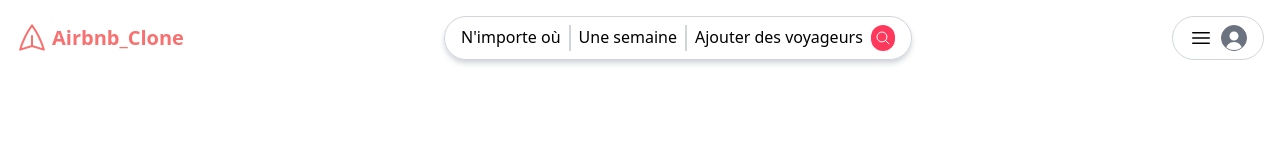
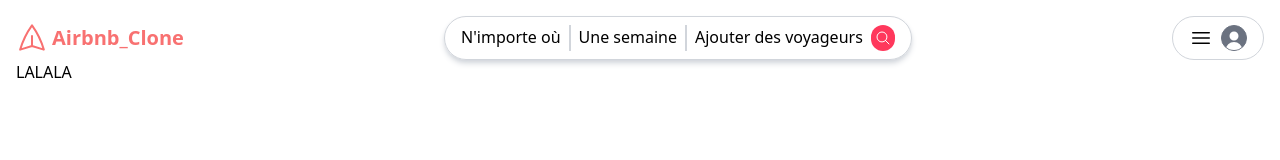
Before and after one commit to TheoKennel/airbnb_clone, a React (Vite) app: page /login in a window 1280 px wide. Shown: the top 160 px of the page. Built offline with nearby package versions, Linux system fonts and the light colour scheme.

Commit message:
Structure code ok, page login / index + content

```diff
--- a/src/App.jsx
+++ b/src/App.jsx
@@ -1,13 +1,17 @@
 import './App.css'
 import { IndexPage, LoginPage } from './pages/index';
 import React from 'react';
+import {Route, Routes} from "react-router-dom";
+import Layout from "./Content/Layout.jsx";
 
 const App = () => {
     return (
-        <div>
-            <LoginPage />
-            <IndexPage />
-        </div>
+        <Routes>
+            <Route path="/" element={<Layout/>} >
+                <Route index element={<IndexPage/>} />
+                <Route path="/login" element={<LoginPage/>}/>
+            </Route>
+        </Routes>
     );
 };
 
--- /dev/null
+++ b/src/Content/Header.jsx
@@ -0,0 +1,48 @@
+import {Link} from "react-router-dom";
+import React from "react";
+
+const Header = () => {
+    return (
+        <header className="flex justify-between">
+            <a href="" className="flex items-center gap-1">
+                <svg xmlns="http://www.w3.org/2000/svg" fill="none" viewBox="0 0 24 24" strokeWidth={1.5}
+                     stroke="currentColor" className="w-8 h-8 -rotate-90" color="#f87171">
+                    <path strokeLinecap="round" strokeLinejoin="round"
+                          d="M6 12L3.269 3.126A59.768 59.768 0 0121.485 12 59.77 59.77 0 013.27 20.876L5.999 12zm0 0h7.5"/>
+                </svg>
+                <span className="font-bold text-xl" style={{color: '#f87171'}}>Airbnb_Clone</span>
+            </a>
+            <div className="flex  gap-2 border border-gray-300 rounded-full py-2 px-4 shadow-md shadow-gray-300">
+                <div>N'importe où</div>
+                <div className="border border-l border-gray-300"></div>
+                <div>Une semaine</div>
+                <div className="border border-l border-gray-300"></div>
+                <div>Ajouter des voyageurs</div>
+                <button className="bg-primary text-white p-1 rounded-full ">
+                    <svg xmlns="http://www.w3.org/2000/svg" fill="none" viewBox="0 0 24 24" strokeWidth={1.5}
+                         stroke="currentColor" className="w-4 h-4">
+                        <path strokeLinecap="round" strokeLinejoin="round"
+                              d="M21 21l-5.197-5.197m0 0A7.5 7.5 0 105.196 5.196a7.5 7.5 0 0010.607 10.607z"/>
+                    </svg>
+                </button>
+            </div>
+            <Link to={'/login'} className="flex items-center gap-2 border border-gray-300 rounded-full py-2 px-4 ">
+                <svg xmlns="http://www.w3.org/2000/svg" fill="none" viewBox="0 0 24 24" strokeWidth={1.5}
+                     stroke="currentColor" className="w-6 h-6">
+                    <path strokeLinecap="round" strokeLinejoin="round"
+                          d="M3.75 6.75h16.5M3.75 12h16.5m-16.5 5.25h16.5"/>
+                </svg>
+                <div className="bg-gray-500 text-white rounded-full border border-gray-500 overflow-hidden">
+                    <svg xmlns="http://www.w3.org/2000/svg" viewBox="0 0 24 24" fill="currentColor"
+                         className="w-6 h-6 relative top-1">
+                        <path fillRule="evenodd"
+                              d="M7.5 6a4.5 4.5 0 119 0 4.5 4.5 0 01-9 0zM3.751 20.105a8.25 8.25 0 0116.498 0 .75.75 0 01-.437.695A18.683 18.683 0 0112 22.5c-2.786 0-5.433-.608-7.812-1.7a.75.75 0 01-.437-.695z"
+                              clipRule="evenodd"/>
+                    </svg>
+                </div>
+            </Link>
+        </header>
+    );
+}
+
+export default Header
--- /dev/null
+++ b/src/Content/Layout.jsx
@@ -0,0 +1,14 @@
+import React from 'react';
+import Header from "./Header.jsx";
+import {Outlet} from "react-router-dom";
+
+const Layout = () => {
+    return (
+        <div className="p-4">
+            <Header/>
+            <Outlet />
+        </div>
+    );
+};
+
+export default Layout;
--- a/src/pages/IndexPage.jsx
+++ b/src/pages/IndexPage.jsx
@@ -1,38 +1,11 @@
 import React from 'react';
+import {Link} from "react-router-dom";
+import Header from "../Content/Header.jsx";
 
 const IndexPage = () => {
     return (
         <div>
-            <header className="p-4 flex justify-between">
-                <a href="" className="flex items-center gap-1">
-                    <svg xmlns="http://www.w3.org/2000/svg" fill="none" viewBox="0 0 24 24" strokeWidth={1.5} stroke="currentColor" className="w-8 h-8 -rotate-90" color="#f87171">
-                        <path strokeLinecap="round" strokeLinejoin="round" d="M6 12L3.269 3.126A59.768 59.768 0 0121.485 12 59.77 59.77 0 013.27 20.876L5.999 12zm0 0h7.5" />
-                    </svg>
-                    <span className="font-bold text-xl" style={{ color:'#f87171' }}>Airbnb_Clone</span>
-                </a>
-                <div className="flex  gap-2 border border-gray-300 rounded-full py-2 px-4 shadow-md shadow-gray-300">
-                    <div>N'importe où</div>
-                    <div className="border border-l border-gray-300"></div>
-                    <div>Une semaine</div>
-                    <div className="border border-l border-gray-300"></div>
-                    <div>Ajouter des voyageurs</div>
-                    <button className="bg-primary text-white p-1 rounded-full ">
-                        <svg xmlns="http://www.w3.org/2000/svg" fill="none" viewBox="0 0 24 24" strokeWidth={1.5} stroke="currentColor" className="w-4 h-4">
-                            <path strokeLinecap="round" strokeLinejoin="round" d="M21 21l-5.197-5.197m0 0A7.5 7.5 0 105.196 5.196a7.5 7.5 0 0010.607 10.607z" />
-                        </svg>
-                    </button>
-                </div>
-                <div className="flex items-center gap-2 border border-gray-300 rounded-full py-2 px-4 ">
-                    <svg xmlns="http://www.w3.org/2000/svg" fill="none" viewBox="0 0 24 24" strokeWidth={1.5} stroke="currentColor" className="w-6 h-6">
-                        <path strokeLinecap="round" strokeLinejoin="round" d="M3.75 6.75h16.5M3.75 12h16.5m-16.5 5.25h16.5" />
-                    </svg>
-                    <div className="bg-gray-500 text-white rounded-full border border-gray-500 overflow-hidden">
-                        <svg xmlns="http://www.w3.org/2000/svg" viewBox="0 0 24 24" fill="currentColor" className="w-6 h-6 relative top-1">
-                            <path fillRule="evenodd" d="M7.5 6a4.5 4.5 0 119 0 4.5 4.5 0 01-9 0zM3.751 20.105a8.25 8.25 0 0116.498 0 .75.75 0 01-.437.695A18.683 18.683 0 0112 22.5c-2.786 0-5.433-.608-7.812-1.7a.75.75 0 01-.437-.695z" clipRule="evenodd" />
-                        </svg>
-                    </div>
-                </div>
-            </header>
+           INDEX PAGE ICI
         </div>
     );
 };
--- a/src/pages/LoginPage.jsx
+++ b/src/pages/LoginPage.jsx
@@ -1,8 +1,10 @@
 import React from 'react';
+import Header from "../Content/Header.jsx";
 
 const LoginPage = () => {
-    return (
+    return  (
         <div>
+            LALALA
 
         </div>
     );
```
